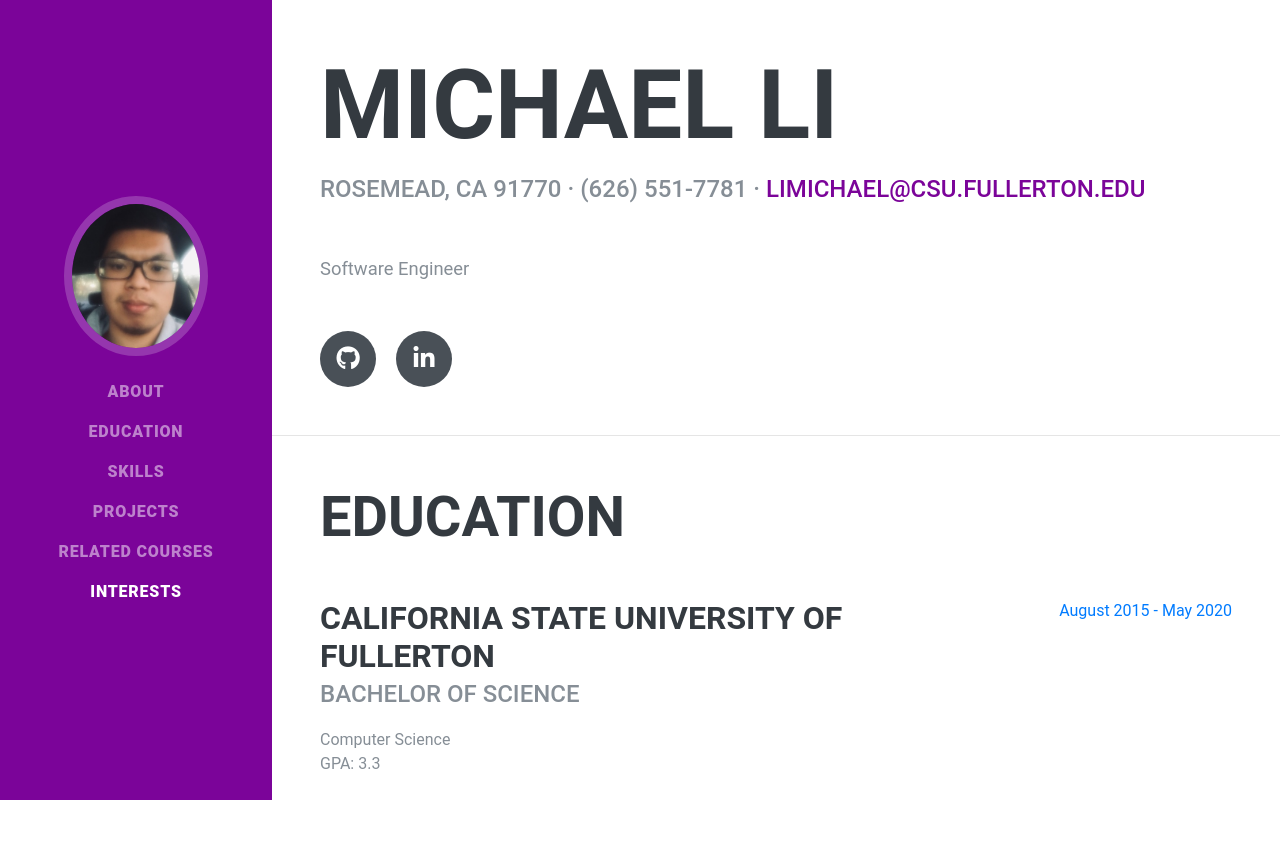
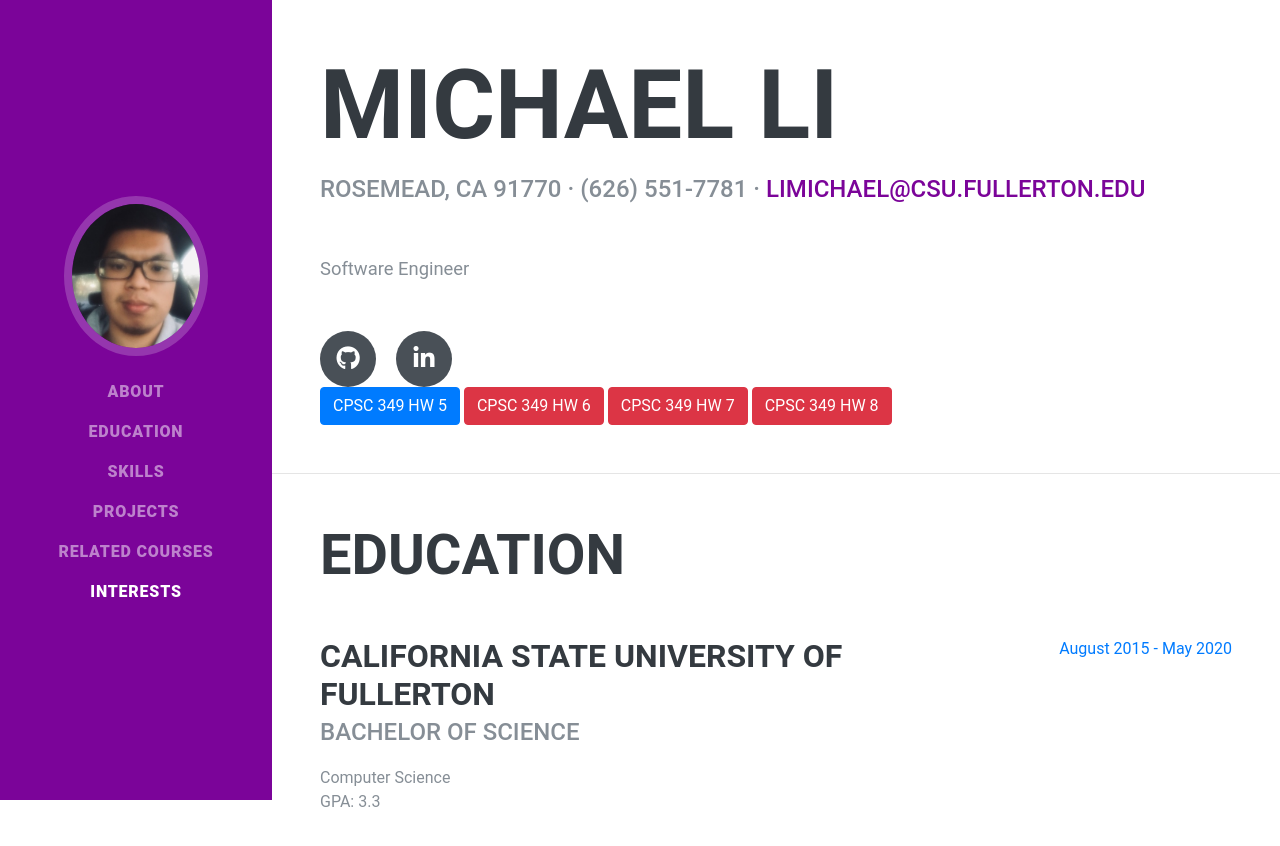
Before and after one commit to LiMichael1/LiMichael1.github.io, a plain HTML site: page index.html in a window 1280 px wide. Shown: the top 846 px of the page. Drawn offline with nearby package versions, Linux system fonts and the light colour scheme; a web font is replaced by a local one.

Commit message:
mccarthy hw

```diff
--- a/index.html
+++ b/index.html
@@ -71,7 +71,13 @@
                         <i class="fab fa-linkedin-in"></i>
                     </a>
                 </div>
+
+                <a href="https://github.com/LiMichael1/CoffeeRun" class="btn btn-primary">CPSC 349 HW 5</a>
+                <a href="" class="btn btn-danger">CPSC 349 HW 6</a>
+                <a href="" class="btn btn-danger">CPSC 349 HW 7</a>
+                <a href="" class="btn btn-danger">CPSC 349 HW 8</a>
             </div>
+
         </section>
 
         <hr class="m-0">
```
